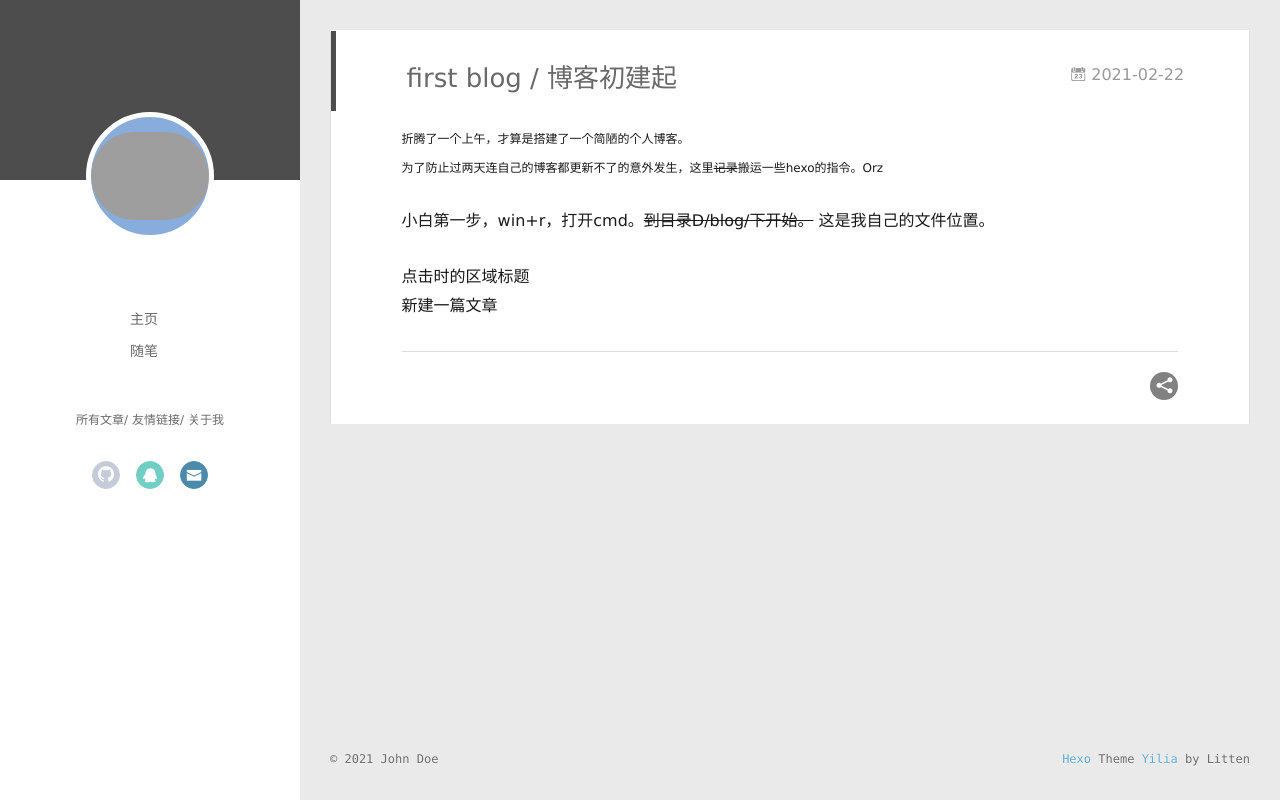
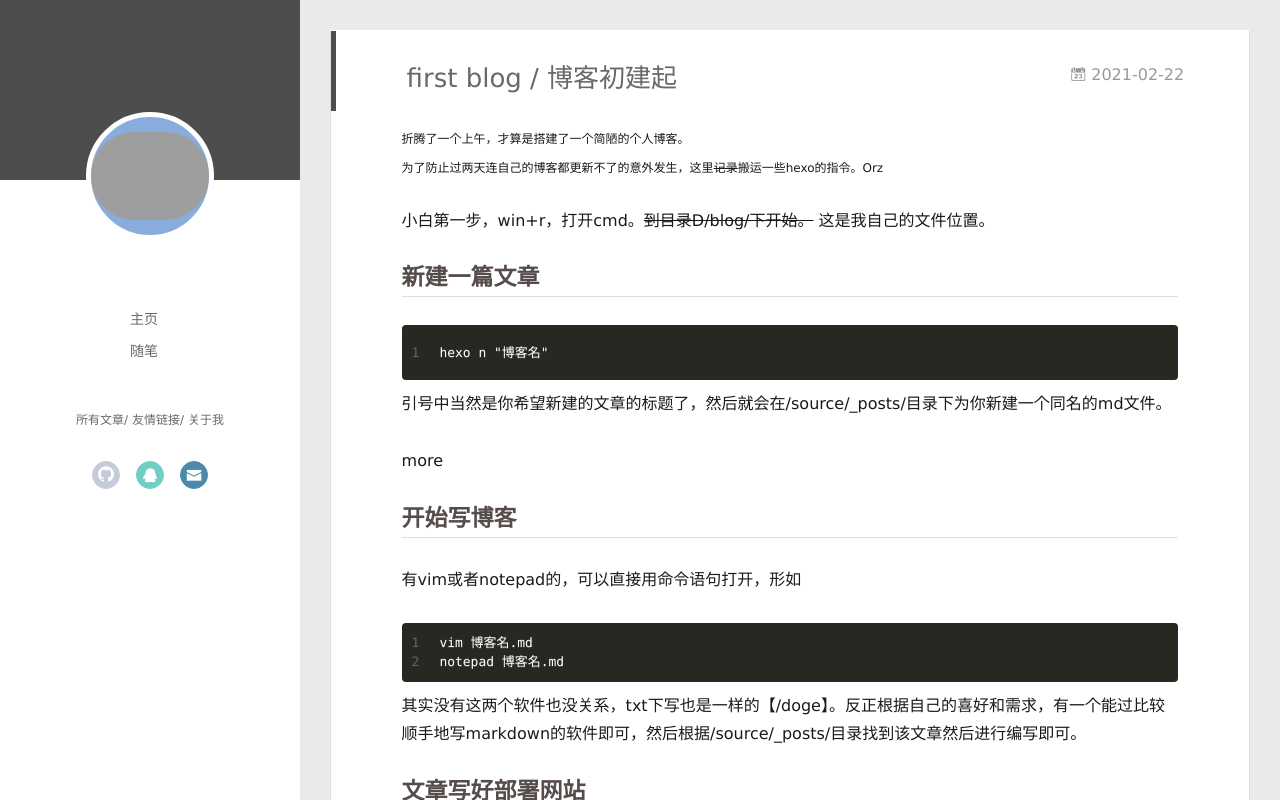
Before and after one commit to fahaxiki-stl/Fahaxiki-STL.github.io, a plain HTML site: page 2021/02/22/first-blog/index.html in a window 1280 px wide. Drawn offline with Linux system fonts and the light colour scheme; no server answers; grey boxes are pictures that could not be loaded.

Commit message:
Site updated: 2021-02-22 13:49:30

````diff
--- a/2021/02/22/first-blog/index.html
+++ b/2021/02/22/first-blog/index.html
@@ -8,15 +8,15 @@
   <link rel="dns-prefetch" href="http://example.com">
   <title>first blog / 博客初建起 | lllllan</title>
   <meta name="viewport" content="width=device-width, initial-scale=1, maximum-scale=1">
-  <meta name="description" content="折腾了一个上午，才算是搭建了一个简陋的个人博客。为了防止过两天连自己的博客都更新不了的意外发生，这里记录搬运一些hexo的指令。Orz 小白第一步，win+r，打开cmd。到目录D&#x2F;blog&#x2F;下开始。 这是我自己的文件位置。    点击时的区域标题 12这是折叠的代码1这是折叠的代码2        新建一篇文章 &#96;&#96;&#96; hexo n &quot;博客名&quot; &#96;&#96;&#96; 引号中当然是你希望新建的文章的标题了，然后">
+  <meta name="description" content="折腾了一个上午，才算是搭建了一个简陋的个人博客。为了防止过两天连自己的博客都更新不了的意外发生，这里记录搬运一些hexo的指令。Orz 小白第一步，win+r，打开cmd。到目录D&#x2F;blog&#x2F;下开始。 这是我自己的文件位置。 新建一篇文章1hexo n &quot;博客名&quot; 引号中当然是你希望新建的文章的标题了，然后就会在&#x2F;source&#x2F;_posts&#x2F;目录下为你新建一个同名的md文件。">
 <meta property="og:type" content="article">
 <meta property="og:title" content="first blog &#x2F; 博客初建起">
 <meta property="og:url" content="http://example.com/2021/02/22/first-blog/index.html">
 <meta property="og:site_name" content="lllllan">
-<meta property="og:description" content="折腾了一个上午，才算是搭建了一个简陋的个人博客。为了防止过两天连自己的博客都更新不了的意外发生，这里记录搬运一些hexo的指令。Orz 小白第一步，win+r，打开cmd。到目录D&#x2F;blog&#x2F;下开始。 这是我自己的文件位置。    点击时的区域标题 12这是折叠的代码1这是折叠的代码2        新建一篇文章 &#96;&#96;&#96; hexo n &quot;博客名&quot; &#96;&#96;&#96; 引号中当然是你希望新建的文章的标题了，然后">
+<meta property="og:description" content="折腾了一个上午，才算是搭建了一个简陋的个人博客。为了防止过两天连自己的博客都更新不了的意外发生，这里记录搬运一些hexo的指令。Orz 小白第一步，win+r，打开cmd。到目录D&#x2F;blog&#x2F;下开始。 这是我自己的文件位置。 新建一篇文章1hexo n &quot;博客名&quot; 引号中当然是你希望新建的文章的标题了，然后就会在&#x2F;source&#x2F;_posts&#x2F;目录下为你新建一个同名的md文件。">
 <meta property="og:locale" content="en_US">
 <meta property="article:published_time" content="2021-02-22T02:25:19.000Z">
-<meta property="article:modified_time" content="2021-02-22T05:10:07.356Z">
+<meta property="article:modified_time" content="2021-02-22T05:41:11.129Z">
 <meta property="article:author" content="John Doe">
 <meta name="twitter:card" content="summary">
 
@@ -172,18 +172,20 @@
 
         <p><sub>折腾了一个上午，才算是搭建了一个简陋的个人博客。<br>为了防止过两天连自己的博客都更新不了的意外发生，这里<del>记录</del>搬运一些hexo的指令。Orz</sub></p>
 <p>小白第一步，win+r，打开cmd。<del>到目录D/blog/下开始。</del> 这是我自己的文件位置。</p>
-<details>
-  <summary>点击时的区域标题</summary>
-<figure class="highlight plain"><table><tr><td class="gutter"><pre><span class="line">1</span><br><span class="line">2</span><br></pre></td><td class="code"><pre><span class="line">这是折叠的代码1</span><br><span class="line">这是折叠的代码2</span><br></pre></td></tr></table></figure>
-</details>
-
-<details>
-    <summary>新建一篇文章</summary>
-```
-hexo n "博客名"
-```<br>
-引号中当然是你希望新建的文章的标题了，然后就会在/source/_posts/目录下为你新建一个同名的md文件。
-</details>
+<h2 id="新建一篇文章"><a href="#新建一篇文章" class="headerlink" title="新建一篇文章"></a>新建一篇文章</h2><figure class="highlight plain"><table><tr><td class="gutter"><pre><span class="line">1</span><br></pre></td><td class="code"><pre><span class="line">hexo n &quot;博客名&quot;</span><br></pre></td></tr></table></figure>
+<p>引号中当然是你希望新建的文章的标题了，然后就会在/source/_posts/目录下为你新建一个同名的md文件。</p>
+<p>more</p>
+<h2 id="开始写博客"><a href="#开始写博客" class="headerlink" title="开始写博客"></a>开始写博客</h2><p>有vim或者notepad的，可以直接用命令语句打开，形如</p>
+<figure class="highlight plain"><table><tr><td class="gutter"><pre><span class="line">1</span><br><span class="line">2</span><br></pre></td><td class="code"><pre><span class="line">vim 博客名.md</span><br><span class="line">notepad 博客名.md</span><br></pre></td></tr></table></figure>
+<p>其实没有这两个软件也没关系，txt下写也是一样的【/doge】。反正根据自己的喜好和需求，有一个能过比较顺手地写markdown的软件即可，然后根据/source/_posts/目录找到该文章然后进行编写即可。</p>
+<h2 id="文章写好部署网站"><a href="#文章写好部署网站" class="headerlink" title="文章写好部署网站"></a>文章写好部署网站</h2><p>生成静态文件</p>
+<figure class="highlight plain"><table><tr><td class="gutter"><pre><span class="line">1</span><br></pre></td><td class="code"><pre><span class="line">hexo g</span><br></pre></td></tr></table></figure>
+<p>启动服务器。默认情况下，访问网址为： <a target="_blank" rel="noopener" href="http://localhost:4000/%E3%80%82">http://localhost:4000/。</a></p>
+<figure class="highlight plain"><table><tr><td class="gutter"><pre><span class="line">1</span><br></pre></td><td class="code"><pre><span class="line">hexo s</span><br></pre></td></tr></table></figure>
+<p>部署网站</p>
+<figure class="highlight plain"><table><tr><td class="gutter"><pre><span class="line">1</span><br></pre></td><td class="code"><pre><span class="line">hexo d</span><br></pre></td></tr></table></figure>
+<h2 id="清除缓存文件"><a href="#清除缓存文件" class="headerlink" title="清除缓存文件"></a>清除缓存文件</h2><p>清除缓存文件 (db.json) 和已生成的静态文件 (public)。<br>在某些情况（尤其是更换主题后），如果发现您对站点的更改无论如何也不生效，您可能需要运行该命令。</p>
+<figure class="highlight plain"><table><tr><td class="gutter"><pre><span class="line">1</span><br></pre></td><td class="code"><pre><span class="line">hexo clean</span><br></pre></td></tr></table></figure>
 
 
 
````
Also changed, not shown: index.html (+14 -12 lines).
